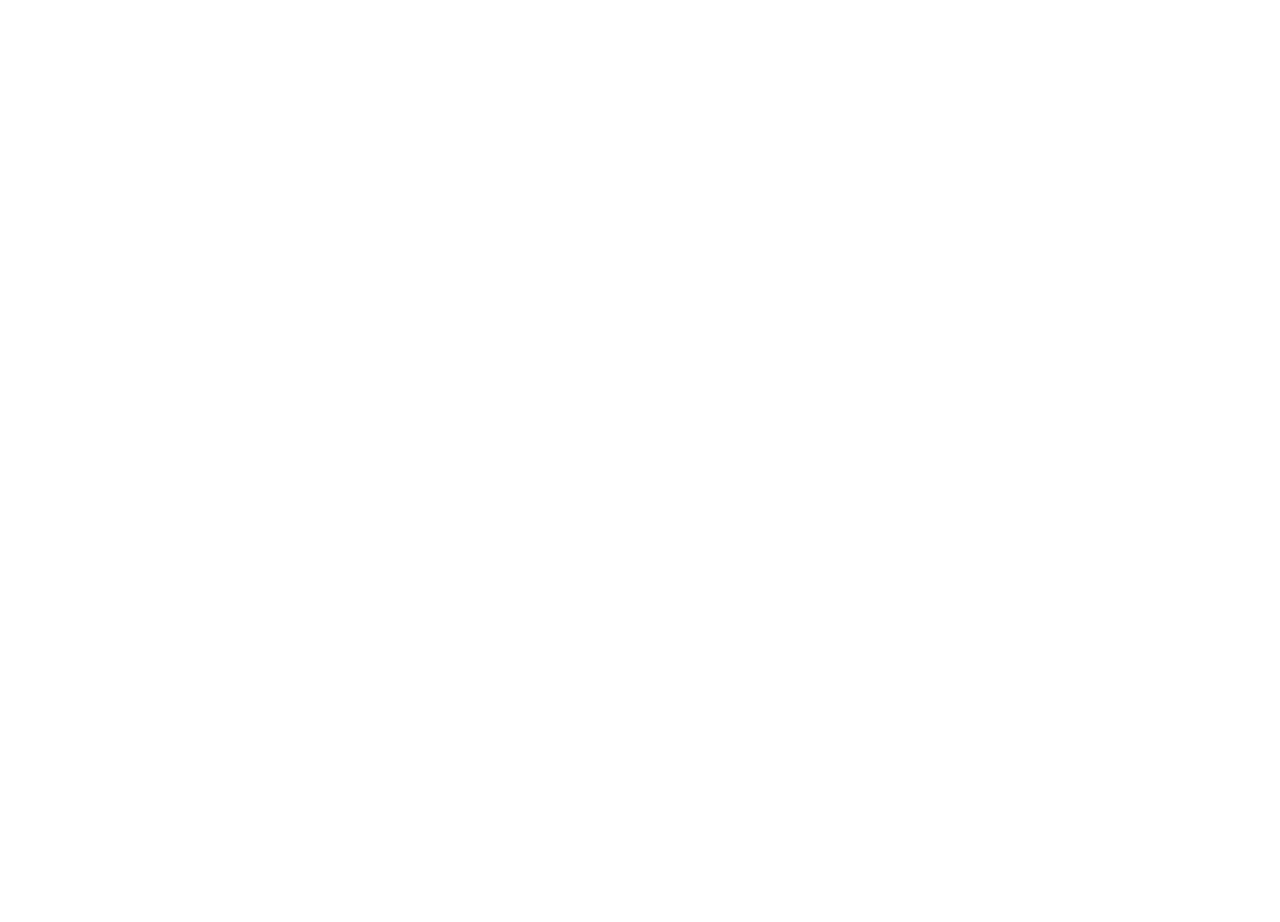
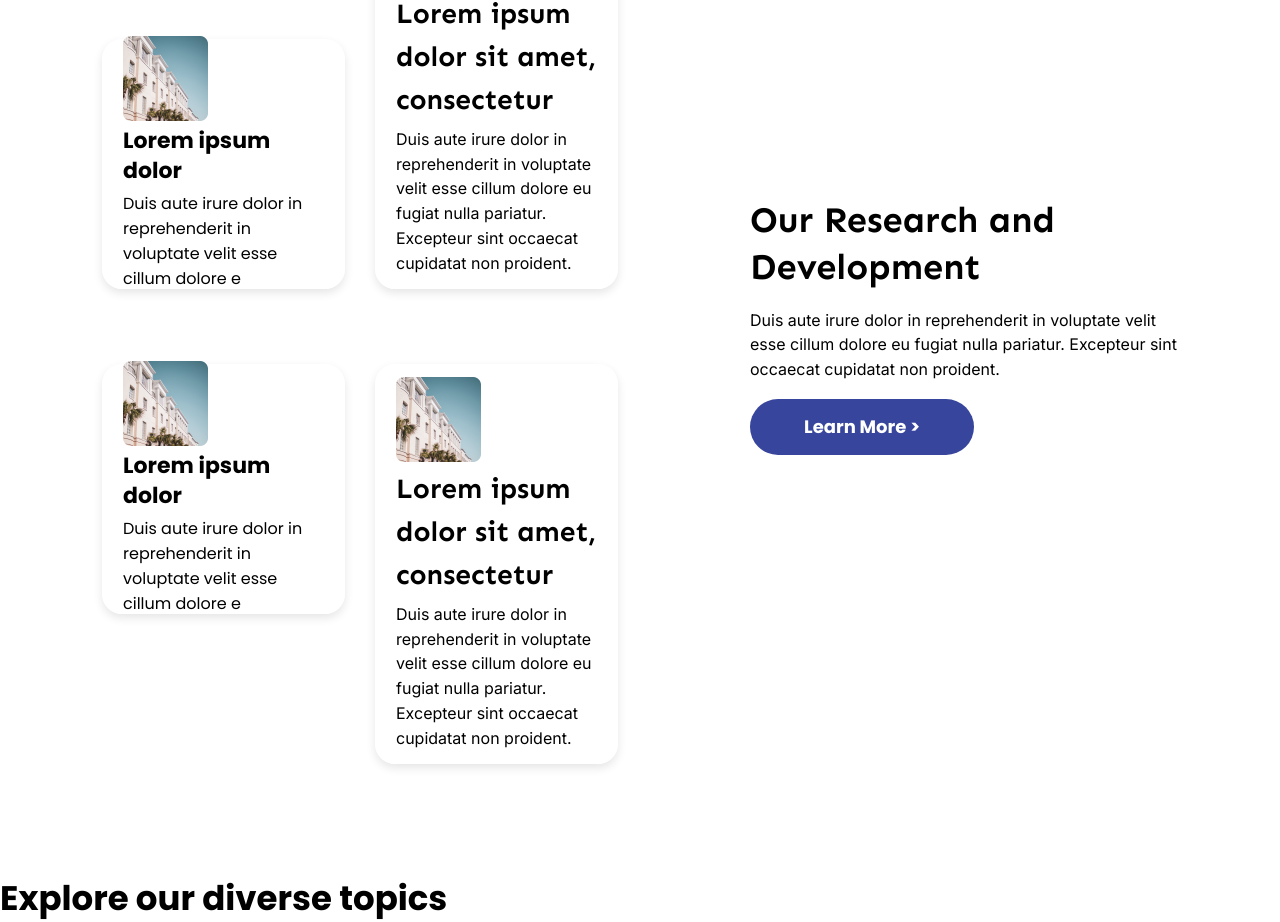
Before and after one commit to fredluggard/appSoluteHubApp, a Next.js app: page / in a window 1280 px wide. Shown: the part 1018-1940 px from the top of the page. Before the commit the page ends 800 px from the top, so only its background shows below. Built offline with nearby package versions, Linux system fonts and the light colour scheme.

Commit message:
feat:: completed the homepage blog section

```diff
--- a/app/globals.css
+++ b/app/globals.css
@@ -1,4 +1,4 @@
-@import url("https://fonts.googleapis.com/css2?family=Open+Sans:ital,wght@0,300..800;1,300..800&family=Poppins:ital,wght@0,100;0,200;0,300;0,400;0,500;0,600;0,700;0,800;0,900;1,100;1,200;1,300;1,400;1,500;1,600;1,700;1,800;1,900&display=swap");
+@import url("https://fonts.googleapis.com/css2?family=Inter:ital,opsz,wght@0,14..32,100..900;1,14..32,100..900&family=Open+Sans:ital,wght@0,300..800;1,300..800&family=Poppins:ital,wght@0,100;0,200;0,300;0,400;0,500;0,600;0,700;0,800;0,900;1,100;1,200;1,300;1,400;1,500;1,600;1,700;1,800;1,900&family=Sen:wght@400..800&display=swap");
 
 @tailwind base;
 @tailwind components;
--- a/app/page.tsx
+++ b/app/page.tsx
@@ -1,12 +1,16 @@
 import { Stack } from "@mantine/core";
 import Navbar from "../components/navbar";
 import HeroSection from "@/components/hero";
+import HomeBlog from "@/components/homeBlog";
+import Explore from "@/components/explore";
 
 export default function Home() {
   return (
     <Stack gap={0}>
       <Navbar />
       <HeroSection />
+      <HomeBlog />
+      <Explore />
     </Stack>
   );
 }
--- /dev/null
+++ b/components/button/button.module.css
@@ -0,0 +1,14 @@
+.learn {
+  display: flex;
+  justify-content: center;
+  align-items: center;
+  width: 14rem;
+  height: 3.5rem;
+  background-color: #37459c;
+  color: #ffffff;
+  font-size: 1.125rem;
+  font-weight: 700;
+  padding: 0.5rem 1rem;
+  border-radius: 6.25rem;
+  text-decoration: none;
+}
--- /dev/null
+++ b/components/button/index.tsx
@@ -0,0 +1,20 @@
+import Link from "next/link";
+import React from "react";
+import styles from "./button.module.css";
+
+interface ButtonProps {
+  text: string;
+  url: string;
+}
+
+const LinkButton = ({ url, text }: ButtonProps) => {
+  return (
+    <>
+      <Link href={url} className={styles.learn}>
+        <span>{text}</span>
+      </Link>
+    </>
+  );
+};
+
+export default LinkButton;
--- /dev/null
+++ b/components/explore/index.tsx
@@ -0,0 +1,12 @@
+import { Stack, Title } from "@mantine/core";
+import React from "react";
+
+const Explore = () => {
+  return (
+    <Stack>
+      <Title>Explore our diverse topics</Title>
+    </Stack>
+  );
+};
+
+export default Explore;
--- a/components/hero/heroCarousel.tsx
+++ b/components/hero/heroCarousel.tsx
@@ -9,6 +9,7 @@
 import styles from "./heroCarousel.module.css";
 import classes from "./options.module.css";
 import Link from "next/link";
+import LinkButton from "../button";
 
 const HeroCarousel = () => {
   const heroDetails = [
@@ -72,9 +73,7 @@
                   {item.title}
                 </Title>
                 <Text className={styles.desc}>{item.desc}</Text>
-                <Link href="#" className={styles.learn}>
-                  <span>Learn More &#62;</span>
-                </Link>
+                <LinkButton url="#" text="Learn More &#62;" />
               </Stack>
             </Stack>
           </Carousel.Slide>
--- /dev/null
+++ b/components/homeBlog/homeBlog.module.css
@@ -0,0 +1,100 @@
+.homeBlog {
+  width: 100%;
+  height: 68.75rem;
+  gap: 7.5rem;
+  padding: 5.625rem 5.625rem;
+  box-sizing: border-box;
+}
+
+.leftBox {
+  width: 50%;
+  height: 100%;
+  display: flex;
+  gap: 30px;
+  flex-wrap: wrap;
+  flex-direction: row;
+  justify-content: center;
+  align-items: center;
+}
+
+.blogPost1 {
+  width: 45%;
+  height: 25rem;
+  display: flex;
+  flex-direction: column;
+  justify-content: center;
+  align-items: start;
+  border: 0.0625rem solid #ffffff;
+  border-radius: 1.25rem;
+  box-shadow: 0rem 0.25rem 0.625rem rgba(0, 0, 0, 0.1);
+  padding: 1.25rem;
+}
+
+.blogAdjust1 {
+  width: 45%;
+  height: 25rem;
+  display: flex;
+  flex-direction: column;
+  justify-content: end;
+  align-items: center;
+}
+
+.blogAdjust2 {
+  width: 45%;
+  height: 25rem;
+  display: flex;
+  flex-direction: column;
+  justify-content: start;
+  align-items: center;
+}
+
+.blogPost2 {
+  width: 100%;
+  height: 15.625rem;
+  display: flex;
+  flex-direction: column;
+  justify-content: center;
+  align-items: start;
+  border: 0.0625rem solid #ffffff;
+  border-radius: 1.25rem;
+  box-shadow: 0rem 0.25rem 0.625rem rgba(0, 0, 0, 0.1);
+  padding: 1.25rem;
+}
+
+.postTitle {
+  font-weight: 700;
+  font-size: 1.75rem;
+  font-family: "Sen", sans-serif;
+  text-align: start;
+}
+
+.postText {
+  font-weight: 400;
+  font-size: 1rem;
+  font-family: "Inter", sans-serif;
+  text-align: start;
+}
+
+.rightBox {
+  height: 100%;
+  display: flex;
+  gap: 1.0625rem;
+  justify-content: center;
+  align-items: start;
+}
+
+.title {
+  width: 21.875rem;
+  font-weight: 700;
+  font-size: 2.25rem;
+  font-family: "Sen", sans-serif;
+  text-align: start;
+}
+
+.text {
+  width: 27.5rem;
+  font-weight: 400;
+  font-size: 1rem;
+  font-family: "Inter", sans-serif;
+  text-align: start;
+}
--- /dev/null
+++ b/components/homeBlog/index.tsx
@@ -0,0 +1,133 @@
+"use client";
+
+import { Flex, Stack, Text, Title } from "@mantine/core";
+import React from "react";
+import styles from "./homeBlog.module.css";
+import Image from "next/image";
+import LinkButton from "../button";
+import Link from "next/link";
+import { url } from "inspector";
+import { useRouter } from "next/navigation";
+
+const HomeBlog = () => {
+  const blogPosts = [
+    {
+      id: 1,
+      title: "Lorem ipsum dolor",
+      description:
+        "Duis aute irure dolor in reprehenderit in voluptate velit esse cillum dolore e",
+      image: "/images/blogImg.png",
+      url: "/",
+    },
+    {
+      id: 2,
+      title: "Lorem ipsum dolor sit amet, consectetur ",
+      description:
+        "Duis aute irure dolor in reprehenderit in voluptate velit esse cillum dolore eu fugiat nulla pariatur. Excepteur sint occaecat cupidatat non proident.",
+      image: "/images/blogImg.png",
+      url: "/",
+    },
+    {
+      id: 3,
+      title: "Lorem ipsum dolor",
+      description:
+        "Duis aute irure dolor in reprehenderit in voluptate velit esse cillum dolore e",
+      image: "/images/blogImg.png",
+      url: "/",
+    },
+    {
+      id: 4,
+      title: "Lorem ipsum dolor sit amet, consectetur ",
+      description:
+        "Duis aute irure dolor in reprehenderit in voluptate velit esse cillum dolore eu fugiat nulla pariatur. Excepteur sint occaecat cupidatat non proident.",
+      image: "/images/blogImg.png",
+      url: "/",
+    },
+  ];
+
+  const router = useRouter();
+  const handleClick = (url: string) => {
+    router.push(url);
+  };
+
+  return (
+    <Flex className={styles.homeBlog}>
+      <Stack className={styles.leftBox}>
+        {blogPosts.map((post, index) => {
+          if (post.id % 2 === 0) {
+            return (
+              <Stack
+                gap={5}
+                key={post.id}
+                className={styles.blogPost1}
+                onClick={() => handleClick(post.url)}
+              >
+                <Image
+                  src={post.image}
+                  alt={post.title}
+                  width={85}
+                  height={85}
+                />
+                <Link href={"#"} className={styles.postTitle}>
+                  {post.title}
+                </Link>
+                <Text className={styles.postText}>{post.description}</Text>
+              </Stack>
+            );
+          } else if (post.id === 1) {
+            return (
+              <Stack key={post.id} className={styles.blogAdjust1}>
+                <Stack
+                  gap={5}
+                  key={post.id}
+                  className={styles.blogPost2}
+                  onClick={() => handleClick(post.url)}
+                >
+                  <Image
+                    src={post.image}
+                    alt={post.title}
+                    width={85}
+                    height={85}
+                  />
+                  <Title order={3}>{post.title}</Title>
+                  <Text>{post.description}</Text>
+                </Stack>
+              </Stack>
+            );
+          } else {
+            return (
+              <Stack key={post.id} className={styles.blogAdjust2}>
+                <Stack
+                  gap={5}
+                  key={post.id}
+                  className={styles.blogPost2}
+                  onClick={() => handleClick(post.url)}
+                >
+                  <Image
+                    src={post.image}
+                    alt={post.title}
+                    width={85}
+                    height={85}
+                  />
+                  <Title order={3}>{post.title}</Title>
+                  <Text>{post.description}</Text>
+                </Stack>
+              </Stack>
+            );
+          }
+        })}
+      </Stack>
+      <Stack className={styles.rightBox}>
+        <Title className={styles.title}>Our Research and Development</Title>
+        <Text className={styles.text}>
+          Duis aute irure dolor in reprehenderit in voluptate velit esse cillum
+          dolore eu fugiat nulla pariatur. Excepteur sint occaecat cupidatat non
+          proident.
+        </Text>
+        <LinkButton url="/" text="Learn More &#62;" />
+      </Stack>
+    </Flex>
+  );
+};
+
+export default HomeBlog;
```
Also changed, not shown: components/explore/explore.module.css (added), public/images/blogImg.png (added).
